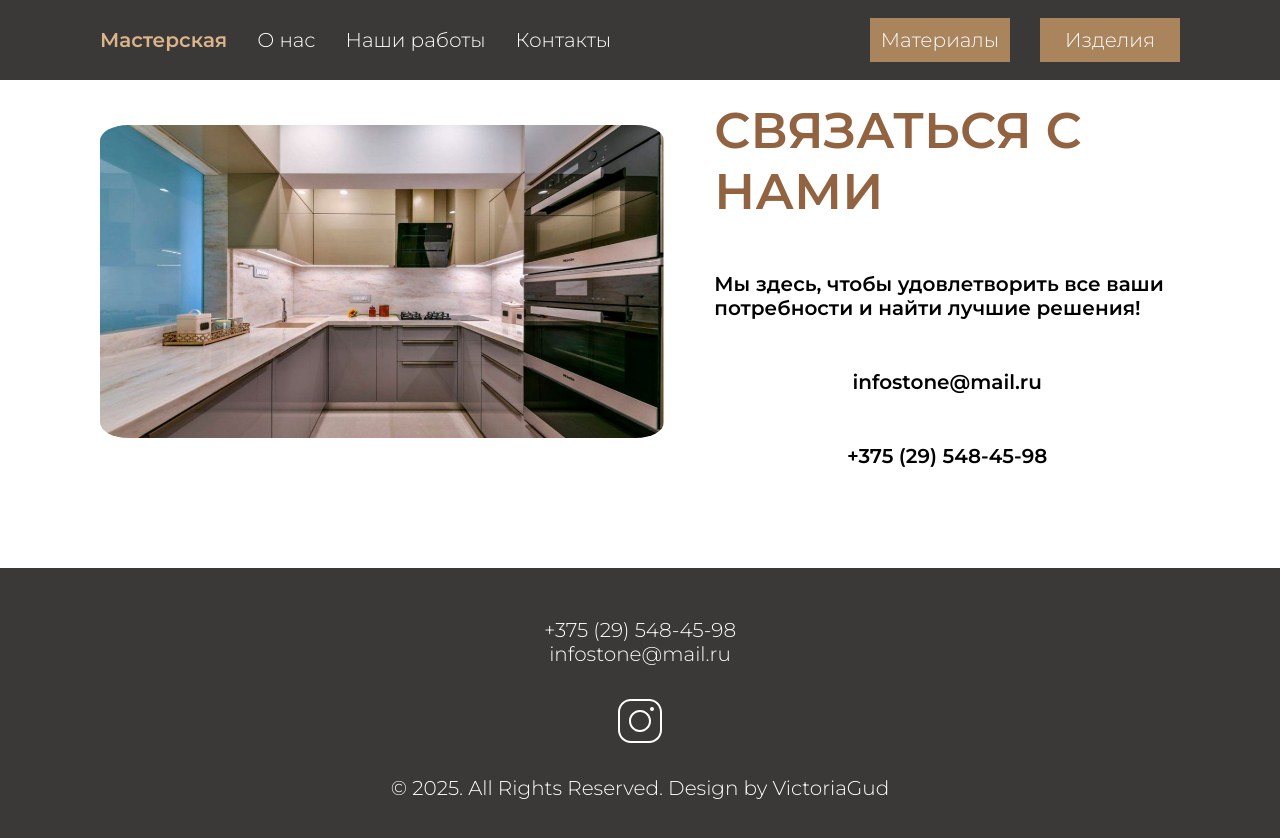
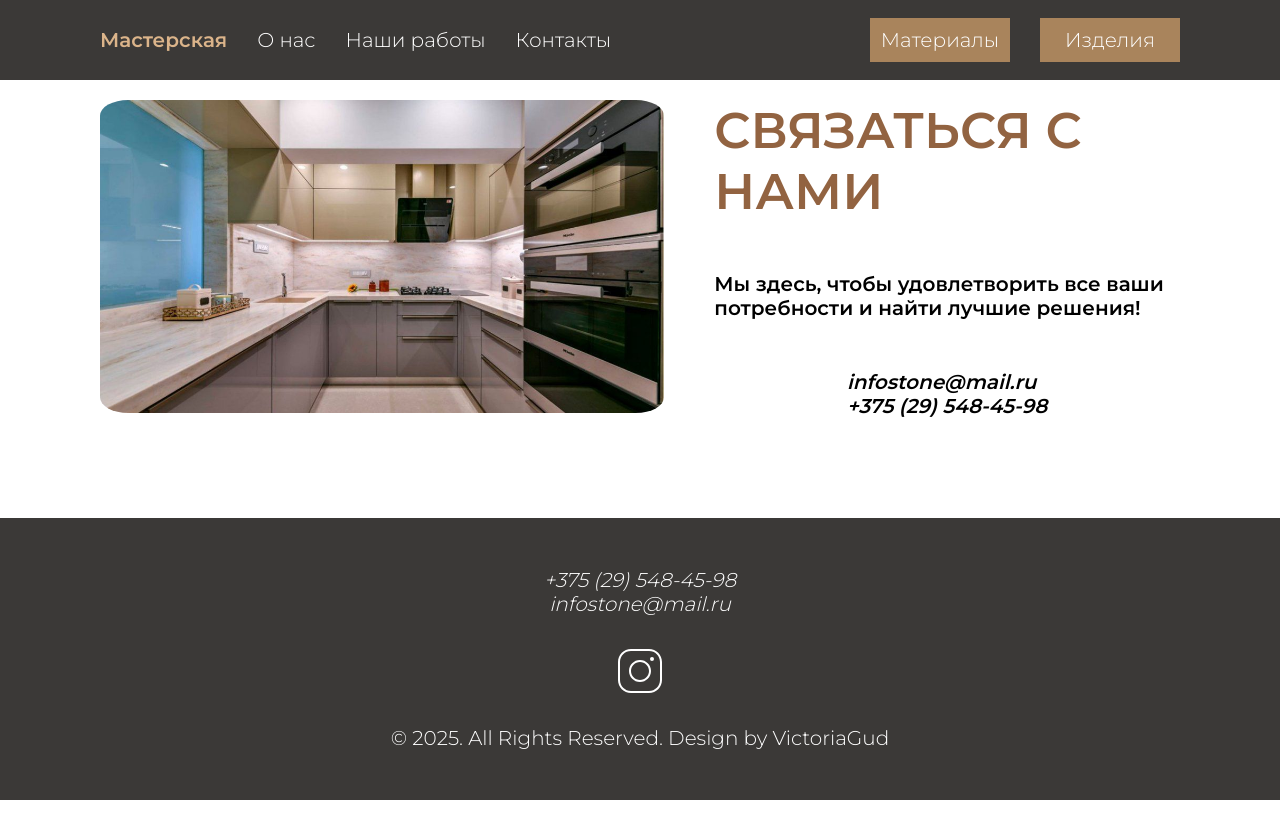
Before and after one commit to Victoria-Gudoit/real-project-store-react, a React (Create React App) app: page /contacts in a window 1280 px wide. Shown: the top 838 px of the page. After the commit the page ends 800 px from the top, so only its background shows below. Built offline with nearby package versions, Linux system fonts and the light colour scheme.

Commit message:
refactoring all code

```diff
--- a/src/App.js
+++ b/src/App.js
@@ -10,7 +10,9 @@ export const App = () => {
       <Header />
       <ScrollToTop/>
       <BackToTopButton/>
-      <AppRouter />
+      <main>
+        <AppRouter />
+      </main>
       <Footer />
     </div>
   );
--- a/src/components/AboutUs/AboutUs.jsx
+++ b/src/components/AboutUs/AboutUs.jsx
@@ -3,15 +3,15 @@ import css from "./about.module.css";
 
 export const AboutUs = () => {
   return (
-    <div className={css.about}>
+    <section className={css.about}>
       <div className={css.blockone}>
         <h1 className={css.title}>Каменная мастерская</h1>
         <div className={css.text}>
           <p className={css.paragraph}>
-            «Мастерская камня» — компания, специализирующаяся на изготовлении широкого
-            ассортимента изделий из кварцевого и акрилового камня, натурального
-            камня и полноформатной керамики (столешницы из натурального камня,
-            раковины, лестницы и многое другое).
+            «Мастерская камня» — компания, специализирующаяся на изготовлении
+            широкого ассортимента изделий из кварцевого и акрилового камня,
+            натурального камня и полноформатной керамики (столешницы из
+            натурального камня, раковины, лестницы и многое другое).
           </p>
           <ul className={css.list}>
             На сегодняшний день у нас собственная производственная база:
@@ -30,7 +30,6 @@ export const AboutUs = () => {
           </ul>
         </div>
         <div></div>
-
         <h2 className={css.title}>Почему выбирают нас?</h2>
         <div className={css.text}>
           <ul className={css.list}>
@@ -61,6 +60,6 @@ export const AboutUs = () => {
           </p>
         </div>
       </div>
-    </div>
+    </section>
   );
 };
--- a/src/components/Contacts/Contacts.jsx
+++ b/src/components/Contacts/Contacts.jsx
@@ -4,20 +4,21 @@ import contacts from "../../img/contacts.jpg";
 
 export const Contacts = () => {
   return (
-    <div className={css.main}>
+    <section className={css.main}>
       <div className={css.blockone}>
-        <img className={css.img} src={contacts} alt="" />
+        <img className={css.img} src={contacts} alt="кухня" />
       </div>
-
       <div className={css.contacts}>
         <h1 className={css.title}>Связаться с нами</h1>
         <p>
           Мы здесь, чтобы удовлетворить все ваши потребности и найти лучшие
           решения!
         </p>
-        <a href="mailto:mail@htmlacademy.ru">infostone@mail.ru</a>
-        <a href="tel:+375295484598">+375 (29) 548-45-98</a>
+        <address>
+          <a href="mailto:infostone@mail.ru">infostone@mail.ru</a> <br />
+          <a href="tel:+375295484598">+375 (29) 548-45-98</a>
+        </address>
       </div>
-    </div>
+    </section>
   );
 };
--- a/src/components/Contacts/contacts.module.css
+++ b/src/components/Contacts/contacts.module.css
@@ -35,7 +35,7 @@
 @media (max-width: 992px) {
   .main {
     flex-direction: column;
-    gap: 0;
+    gap: 1rem;
   }
   .img {
     display: none;
--- a/src/components/Footer/Footer.jsx
+++ b/src/components/Footer/Footer.jsx
@@ -4,18 +4,17 @@ import instagram from "../../img/instagram.svg";
 
 export const Footer = () => {
   return (
-    <div className={css.footer}>
+    <footer className={css.footer}>
       <div className={css.wrapper}>
-        <div className={css.contacts}>
-          <p>+375 (29) 548-45-98</p>
-          <p>infostone@mail.ru</p>
-        </div>
+        <address className={css.contacts}>
+          +375 (29) 548-45-98 <br />
+          <a href="mailto:infostone@mail.ru"> infostone@mail.ru</a>
+        </address>
         <img className={css.img} src={instagram} alt="instagram" />
-
         <div className={css.rights}>
           © 2025. All Rights Reserved. Design by VictoriaGud
         </div>
       </div>
-    </div>
+    </footer>
   );
 };
--- a/src/components/MaterialsPage/MaterialsPage.jsx
+++ b/src/components/MaterialsPage/MaterialsPage.jsx
@@ -12,20 +12,23 @@ export const MaterialsPage = () => {
     { image: caesar, title: "Silestone" },
     { image: technistone, title: "Vicostone" },
     { image: belenco, title: "Norda" },
-
   ];
 
   return (
-    <div className={css.main}>
+    <section className={css.main}>
       <h1 className={css.title}>Кварц</h1>
       <div className={css.work}>
         {materials.map((material) => (
-          <div key={material.title} className={css.wrapper}>
-            <img className={css.img} src={material.image} alt={material.title} />
+          <article key={material.title} className={css.wrapper}>
+            <img
+              className={css.img}
+              src={material.image}
+              alt={material.title}
+            />
             <h2 className={css.text}>{material.title}</h2>
-          </div>
+          </article>
         ))}
       </div>
-    </div>
+    </section>
   );
 };
--- a/src/components/Menu/Menu.jsx
+++ b/src/components/Menu/Menu.jsx
@@ -3,14 +3,14 @@ import "./menu.css";
 import { Link } from "react-router-dom";
 import { MyButton } from "../UI/button/MyButton";
 
-export const Menu = ({ header, items, active, setActive }) => {
+export const Menu = ({ items, active, setActive }) => {
   return (
     <div
       className={active ? "menu active" : "menu"}
       onClick={() => setActive(false)}
     >
       <div className="blur" />
-      <div className="menu__content" onClick={(e) => e.stopPropagation()}>
+      <nav className="menu__content" onClick={(e) => e.stopPropagation()}>
         <ul className="menu__list" onClick={() => setActive(false)}>
           {items.map((item) => (
             <li key={item.href}>
@@ -22,7 +22,7 @@ export const Menu = ({ header, items, active, setActive }) => {
         <MyButton to="/materials">Материалы</MyButton>
         <MyButton to="/products">Изделия</MyButton>
       </div>
-      </div>
+      </nav>
     </div>
   );
 };
--- a/src/components/OurWorks/OurWorks.jsx
+++ b/src/components/OurWorks/OurWorks.jsx
@@ -27,18 +27,17 @@ const works = [
 
 export const OurWorks = () => {
   return (
-    <div className={css.main}>
+    <section className={css.main}>
       <h1 className={css.title}>Наши работы</h1>
       <div className={css.work}>
         {works.map((work) => (
-          <div key={work.title} className={css.wrapper}>
+          <article key={work.title} className={css.wrapper}>
             <img className={css.img} src={work.image} alt={work.title} />
             <h2 className={css.text}>{work.title}</h2>
             <p className={css.text}>{work.subtitle}</p>
-          </div>
+          </article>
         ))}
       </div>
-
-    </div>
+    </section>
   );
 };
--- a/src/components/ProductsPage/ProductsPage.jsx
+++ b/src/components/ProductsPage/ProductsPage.jsx
@@ -24,24 +24,23 @@ const products = [
       "Какой бы материал вы ни выбрали – акриловый камень или кварцевый агломерат, в любом случае оконный проем с этим подоконником будет выглядеть роскошно, а многообразие цветовых решений и фактур, которые мы предлагаем, создадут пространство для вашего творчества и фантазии.",
   },
 
-
 ];
 
 export const ProductsPage = () => {
   return (
-    <div className={css.main}>
+    <section className={css.main}>
       <h1 className={css.title}>
         Найди новые идеи и вдохновись
       </h1>
       <div className={css.work}>
         {products.map((product) => (
-          <div key={product.title} className={css.wrapper}>
+          <article key={product.title} className={css.wrapper}>
             <img className={css.img} src={product.image} alt={product.title} />
             <h2 className={css.text}>{product.title}</h2>
             <p className={css.text}>{product.subtitle}</p>
-          </div>
+          </article>
         ))}
       </div>
-    </div>
+    </section>
   );
 };
--- a/src/components/Slider/Slider.jsx
+++ b/src/components/Slider/Slider.jsx
@@ -17,6 +17,7 @@ import { MyButton } from "../UI/button/MyButton";
 import classNames from "classnames";
 import { Calculator } from "../CalculatorModal";
 import { useState } from "react";
+
 export const Slider = ({ swiperImages }) => {
   const [modalActive, setModalActive] = useState(false);
   const [heroSwiper, setSwiperRef] = useState(null);
@@ -51,7 +52,7 @@ export const Slider = ({ swiperImages }) => {
     heroSwiper.autoplay.stop();
   };
   return (
-    <div className="wrapper">
+    <section className="wrapper">
       <Swiper
         ref={heroSwiper}
         modules={[Autoplay, Navigation, Pagination, Scrollbar, A11y]}
@@ -87,6 +88,6 @@ export const Slider = ({ swiperImages }) => {
           </SwiperSlide>
         ))}
       </Swiper>
-    </div>
+    </section>
   );
 };
```
Also changed, not shown: src/components/Header/Header.jsx (+9 -32 lines).
